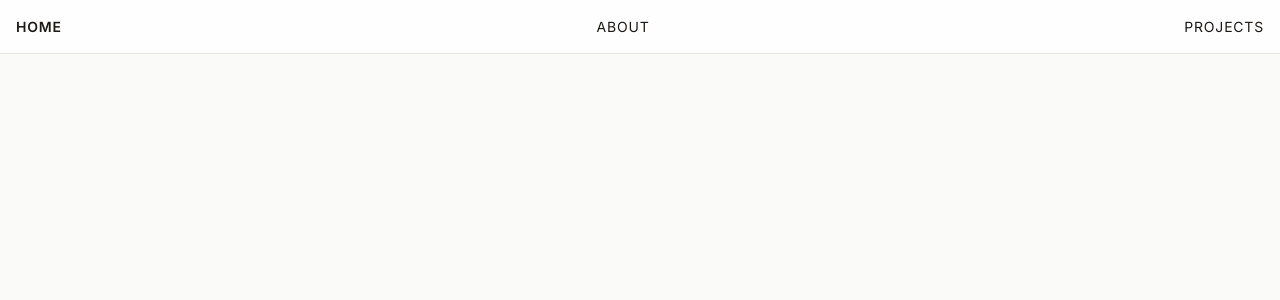
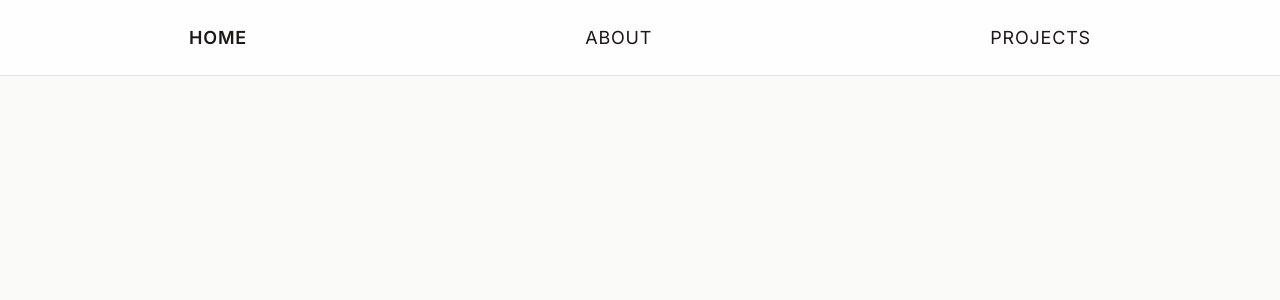
Before and after one commit to nathalie-jane/frontend-react-portfolio, a React (Vite) app: page / in a window 1280 px wide. Shown: the top 300 px of the page. Built offline with nearby package versions, Linux system fonts and the light colour scheme.

Commit message:
style(navigation): add tablet layout adjustments
- Adjust header and navigation spacing
- Add fluid typography for navigation links

```diff
--- a/src/layout/Navigation/Navigation.css
+++ b/src/layout/Navigation/Navigation.css
@@ -26,13 +26,14 @@
 /* Navigation link list */
 .site-nav__list {
 	display: flex;
-	justify-content: space-between;
+	justify-content: space-around;
+	gap: 24px;
 }
 
 /* Individual navigation link */
 .site-nav__link {
 	color: #1c1917;
-	font-size: 0.875rem;
+	font-size: clamp(0.875rem, 0.696rem + 0.893vw, 1.125rem);
 	font-weight: 400;
 	line-height: 1.5;
 	letter-spacing: 0.05rem;
@@ -43,3 +44,22 @@
 .site-nav__link--active {
 	font-weight: 600;
 }
+
+/* Responsive adjustments for tablet */
+@media screen and (min-width: 48rem) {
+	.site-header {
+		padding-inline: 32px;
+	}
+
+	.site-nav {
+		padding-block: 24px;
+	}
+
+	.site-nav__list {
+		gap: none;
+	}
+
+	.site-nav__link {
+		font-size: 1.125rem;
+	}
+}
```
